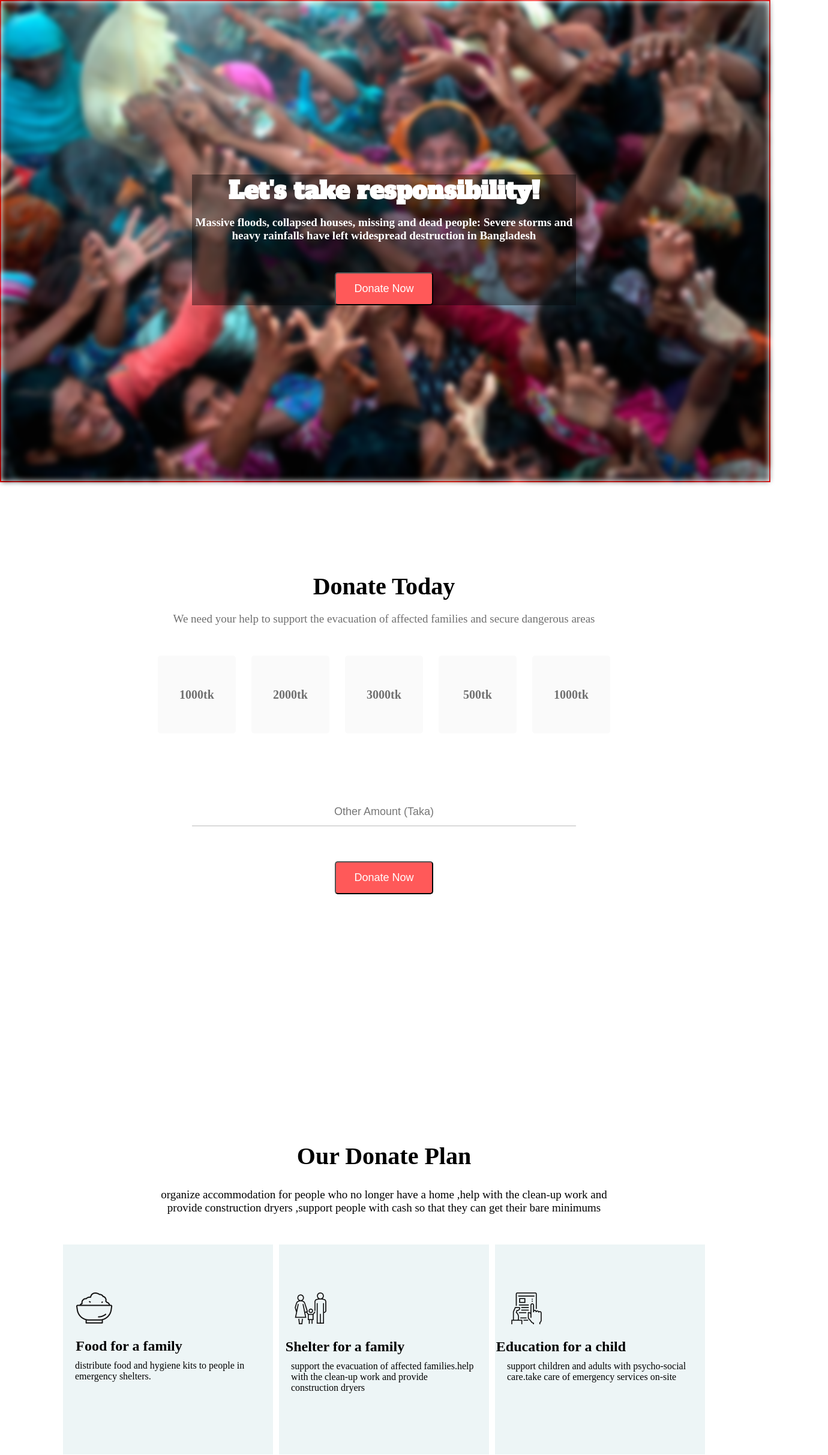
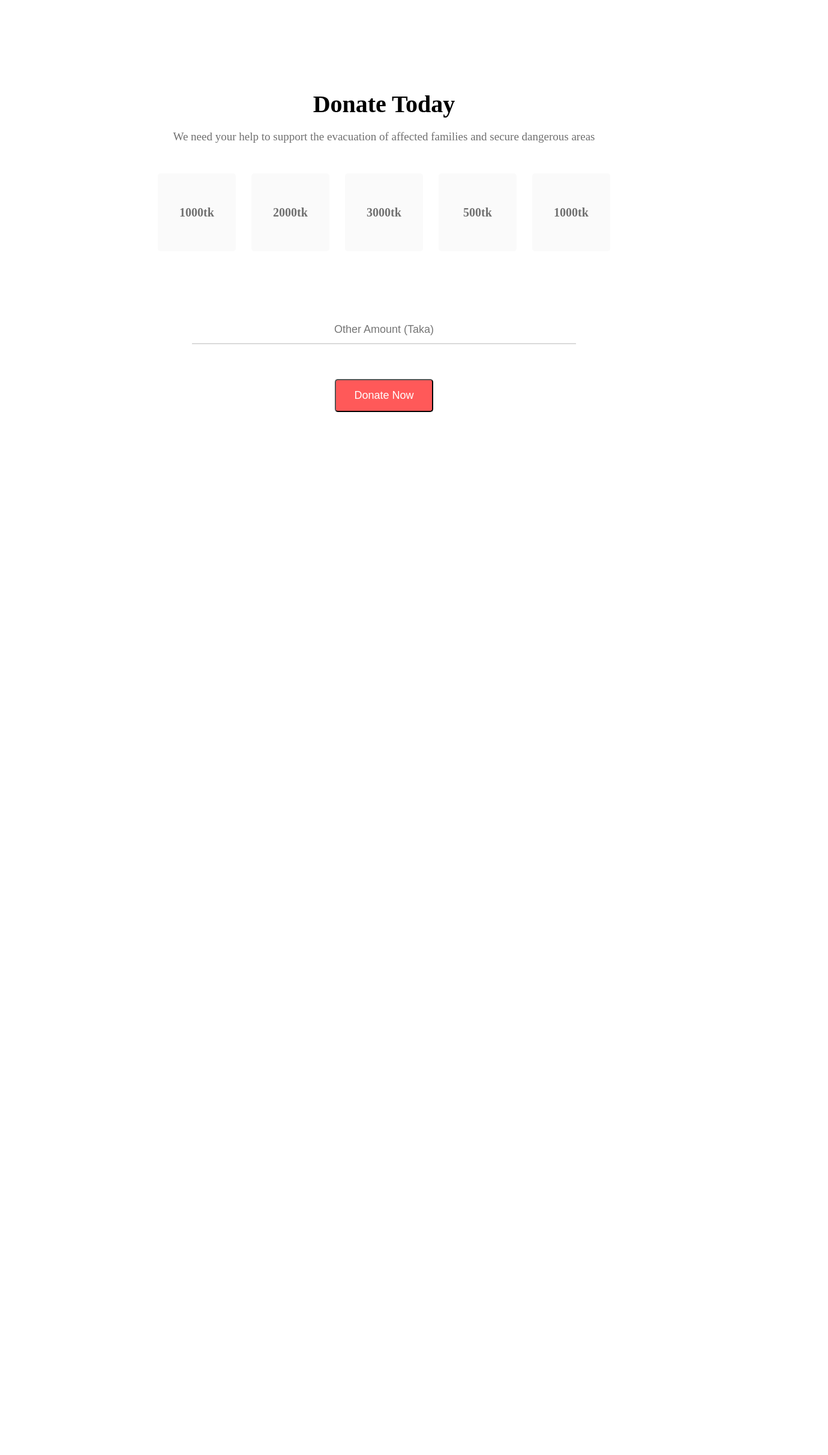
Before and after one commit to mahmudul1024/donate_test_integration, a React (Create React App) app in the folder donate_proj/: page / in a window 1280 px wide. Shown: the top 2426 px of the page at 60% size, 1380 px wide, since content can reach past the window. After the commit the page ends 950 px from the top, so only its background shows below. Built offline with nearby package versions, Linux system fonts and the light colour scheme; a web font is replaced by a local one.

Commit message:
second page without error but inside the rectangle hover korle red hoye jay text block ,which is unnesecery

```diff
--- a/donate_proj/src/Page_1.js
+++ b/donate_proj/src/Page_1.js
@@ -3,20 +3,7 @@ import React from 'react'
 const Page_1 = () => {
   return (
     <>
-    <section className='front_page'>
-      <div className='background_1'> </div>
-      <div className='text_box_1'>
-      <h1 className='main_heading'>Let's take responsibility! </h1>
-        <p className='first_para'> Massive floods, collapsed houses, missing and dead people: Severe storms and heavy rainfalls have left widespread destruction in Bangladesh</p>
-        <button className='donate_now_btn'>Donate Now</button>
-      </div>
 
-
-
-
-
-
-    </section >
     <section >
     <div className='textbox_2'>
         <h1>Donate Today</h1>
@@ -60,124 +47,15 @@ const Page_1 = () => {
 
 
 
-    <section className='Donate_plan_container'>
-        <h1 className='Donate_plan_header'>Our Donate Plan</h1>
-        <p className='Donate_plan_para first_para'>organize accommodation for people who no longer have a home ,help with the clean-up work and provide construction dryers ,support people with cash so that they can get their bare minimums</p>
-
-        <div className='Donate_Rectangle_Container'>
-            <div className='donate_rectangle'>
-                <div className='image_icon'>
-                <div className='shift_left_image'>
-                <img src='/icons/food.png' ></img>
-                </div>
-                <div className='shift_text'></div>
-                </div>
-                <div className='text2'>
-                <h1>Food for a family</h1>
-                </div>
-                <p className='text3'>distribute food and hygiene kits to people in emergency shelters. </p>
 
 
 
 
-            </div>
-
-
-            <div className='donate_rectangle'>
-                <div className='image_icon'>
-                <div className='shift_left_image'>
-                <img src='/icons/shelter.png' ></img>
-                </div>
-                <div className='shift_text'></div>
-                </div>
-                <div className='text2'>
-                <h1>Shelter for a family</h1>
-                </div>
-                <p className='text3'>support the evacuation of affected families.help with the clean-up work and provide construction dryers</p>
 
 
 
 
-            </div>
 
-            <div className='donate_rectangle'>
-                <div className='image_icon'>
-                <div className='shift_left_image'>
-                <img src='/icons/Frame-1.png' ></img>
-                </div>
-                <div className='shift_text'></div>
-                </div>
-                <div className='text2'>
-                <h1>Education for a child</h1>
-                </div>
-                <p className='text3'>support children and adults with psycho-social care.take care of emergency services on-site</p>
-
-
-
-
-            </div>
-
-
-        </div>
-    </section>
-
-
-    <section className='section3'>
-    <dev className="left">
-        <h1 className='lives_heading'>Their lives depend on your donation</h1>
-        <p className='first_para'>People wishing to donate goods or offer financial support can donate or pledge goods through national non-for-profit organisation.</p>
-        <button className='text_btn2'>How to Contribute?</button>
-
-    </dev>
-    <dev className="right">
-        <div >
-        <img className='image_last' src='/images/donation12.png' ></img>
-        </div>
-
-    </dev>
-
-    </section>
-
-
-    <section className='section3 reverse'>
-    <dev className="left">
-        <h1 className='lives_heading'>They need us
-to suvive</h1>
-        <p className='first_para'>Sylhet communities affected by recent storms and floods urgently need help.
-
-If you wish to contribute, it is vital that you don't hinder recovery efforts by dropping unrequested donations into the affected areas.  </p>
-
-        <button className='text_btn2'>How to Contribute?</button>
-
-    </dev>
-    <dev className="right">
-        <div >
-        <img className='image_last' src='/images/donation12.png' ></img>
-        </div>
-
-    </dev>
-
-    </section>
-
-    <section className='last_container'>
-    <h1 className='last_heading'>Get My Updates</h1>
-    <p>asks for your donation for the River Floods in Bangladesh</p>
-
-    <div className='set_box'>
-        <form className='form_set'>
-        <input className='email_field' type={"email"} placeholder="Email"></input>
-        <button className='last_btn' type={"submit"}>Subscribe</button>
-        </form>
-    </div>
-
-    <footer className='footer_container'>
-    <h2 className='footer_header'>Be Humble</h2>
-        <p>I’m gonna do it</p>
-
-    </footer >
-
-
-    </section>
 
 
 
```
